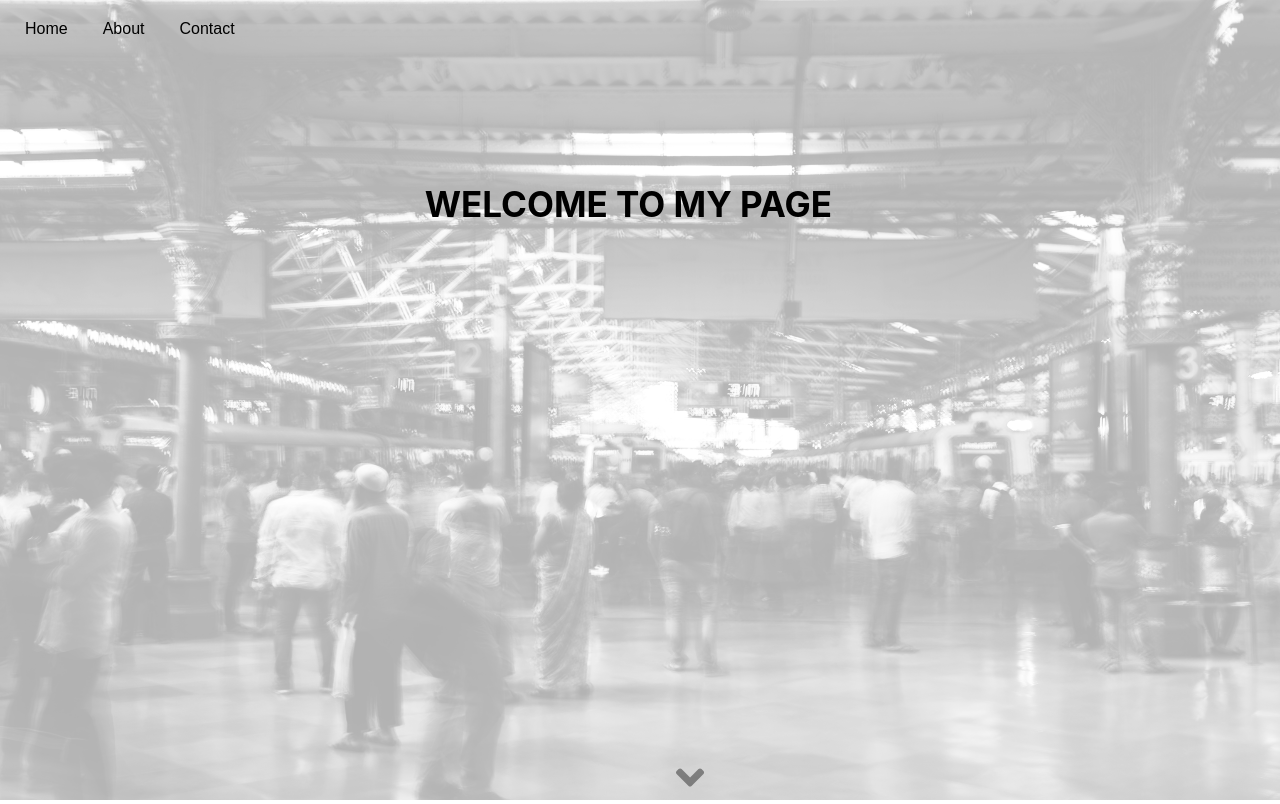
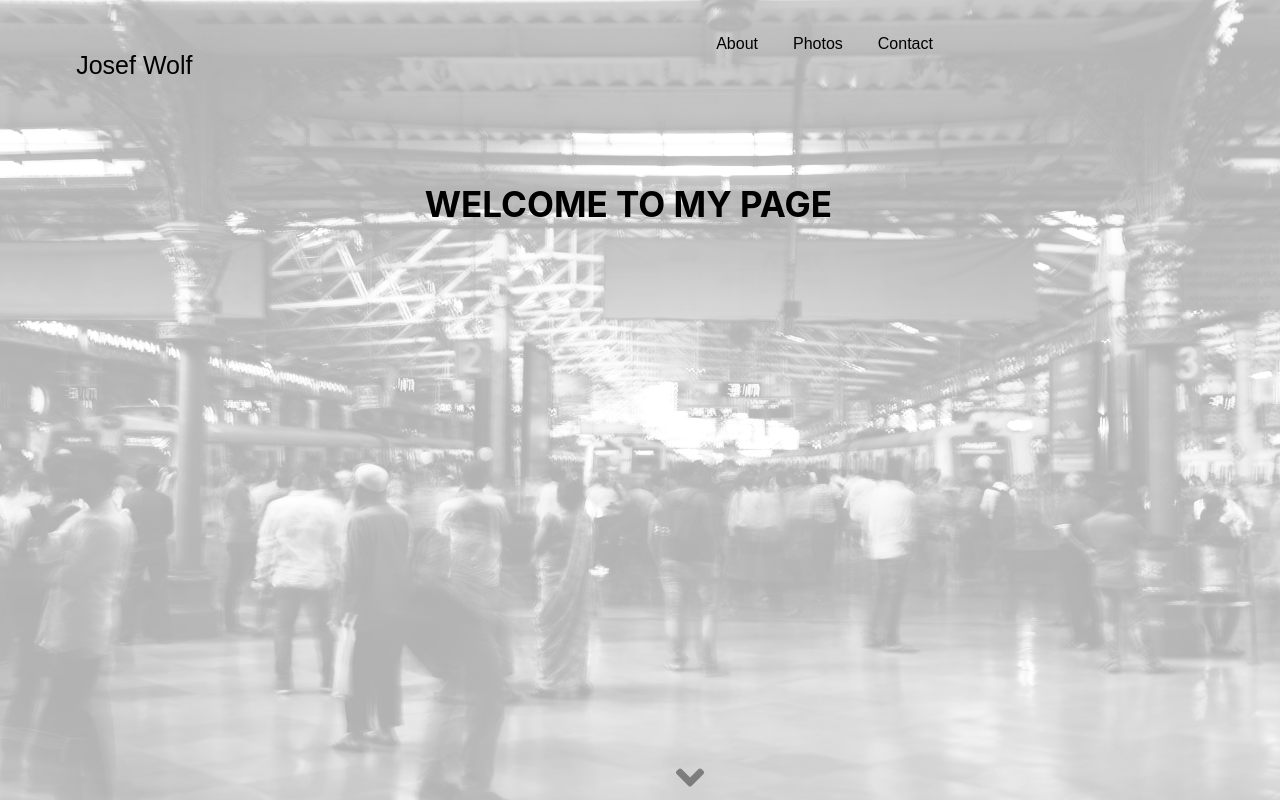
Before and after one commit to jozef-wolf/photo-gallery, a React (Create React App) app: page / in a window 1280 px wide. Built offline with nearby package versions, Linux system fonts and the light colour scheme.

Commit message:
navigation switched

```diff
--- a/src/components/navbar/Navbar.js
+++ b/src/components/navbar/Navbar.js
@@ -6,9 +6,12 @@ const Navbar = () => {
   return (
     <div className="Navbar">
       <div className="left-side">
+        <a href="/home">Josef Wolf</a>
+      </div>
+      <div className="right-side">
         <div className="links" id={showLinks ? "hidden" : ""}>
-          <a href="/home">Home</a>
           <a href="/about">About</a>
+          <a href="/photos">Photos</a>
           <a href="/contact">Contact</a>
         </div>
         <div className="hamburger" onClick={() => setShowLinks(!showLinks)}>
@@ -17,7 +20,6 @@ const Navbar = () => {
           <div />
         </div>
       </div>
-      <div className="right-side"></div>
     </div>
   );
 };
--- a/src/css/base.css
+++ b/src/css/base.css
@@ -14,16 +14,20 @@ body {
   background-color: transparent;
   width: 100%;
   height: 60px;
+  padding-top: 1.2vw;
+  padding-bottom: 1.2vw;
+  padding-left: 4vw;
+  padding-right: 4vw;
   font-family: Arial, Helvetica, sans-serif;
   display: flex;
 }
-.Navbar .left-side #hidden {
+.Navbar .right-side #hidden {
   display: flex;
   flex-direction: column;
   align-items: center;
 }
 @media only screen and (max-width: 768px) {
-  .Navbar .left-side #hidden {
+  .Navbar .right-side #hidden {
     position: absolute;
     left: 0;
     top: 60px;
@@ -32,13 +36,13 @@ body {
     background-color: white;
   }
 }
-.Navbar .left-side {
+.Navbar .right-side {
   flex: 50%;
   display: flex;
   justify-content: left;
   align-items: center;
 }
-.Navbar .left-side .hamburger {
+.Navbar .right-side .hamburger {
   display: none;
   width: 2rem;
   height: 2rem;
@@ -49,39 +53,38 @@ body {
   z-index: 20;
 }
 @media only screen and (max-width: 768px) {
-  .Navbar .left-side .hamburger {
+  .Navbar .right-side .hamburger {
     display: flex;
     justify-content: space-around;
     flex-flow: column nowrap;
   }
 }
-.Navbar .left-side .hamburger div {
+.Navbar .right-side .hamburger div {
   width: 2rem;
   height: 0.25rem;
   background-color: black;
 }
-.Navbar .left-side .links {
+.Navbar .right-side .links {
   display: flex;
   height: 60px;
 }
 @media only screen and (max-width: 768px) {
-  .Navbar .left-side .links {
+  .Navbar .right-side .links {
     display: none;
   }
 }
-.Navbar .left-side .links a {
+.Navbar .right-side .links a {
   text-decoration: none;
   color: #000;
-  font-family: 25px;
   margin-left: 15px;
   padding: 20px 10px;
   position: relative;
 }
-.Navbar .left-side .links a:hover {
+.Navbar .right-side .links a:hover {
   color: #000;
   cursor: pointer;
 }
-.Navbar .left-side .links a::after {
+.Navbar .right-side .links a::after {
   content: "";
   position: absolute;
   width: 20px;
@@ -92,11 +95,19 @@ body {
   transform: scale(0, 1);
   transition: transform 0.3s ease;
 }
-.Navbar .left-side .links a:hover::after {
+.Navbar .right-side .links a:hover::after {
   transform: scale(1, 1);
 }
-.Navbar .right-side {
+.Navbar .left-side {
   flex: 50%;
+  line-height: 4;
+}
+.Navbar .left-side a {
+  text-decoration: none;
+  color: #000;
+  font-size: 25px;
+  margin-left: 15px;
+  padding: 20px 10px;
 }
 
 /*# sourceMappingURL=base.css.map */
--- a/src/css/main.css
+++ b/src/css/main.css
@@ -47,16 +47,20 @@ body {
   background-color: transparent;
   width: 100%;
   height: 60px;
+  padding-top: 1.2vw;
+  padding-bottom: 1.2vw;
+  padding-left: 4vw;
+  padding-right: 4vw;
   font-family: Arial, Helvetica, sans-serif;
   display: flex;
 }
-.Navbar .left-side #hidden {
+.Navbar .right-side #hidden {
   display: flex;
   flex-direction: column;
   align-items: center;
 }
 @media only screen and (max-width: 768px) {
-  .Navbar .left-side #hidden {
+  .Navbar .right-side #hidden {
     position: absolute;
     left: 0;
     top: 60px;
@@ -65,13 +69,13 @@ body {
     background-color: white;
   }
 }
-.Navbar .left-side {
+.Navbar .right-side {
   flex: 50%;
   display: flex;
   justify-content: left;
   align-items: center;
 }
-.Navbar .left-side .hamburger {
+.Navbar .right-side .hamburger {
   display: none;
   width: 2rem;
   height: 2rem;
@@ -82,39 +86,38 @@ body {
   z-index: 20;
 }
 @media only screen and (max-width: 768px) {
-  .Navbar .left-side .hamburger {
+  .Navbar .right-side .hamburger {
     display: flex;
     justify-content: space-around;
     flex-flow: column nowrap;
   }
 }
-.Navbar .left-side .hamburger div {
+.Navbar .right-side .hamburger div {
   width: 2rem;
   height: 0.25rem;
   background-color: black;
 }
-.Navbar .left-side .links {
+.Navbar .right-side .links {
   display: flex;
   height: 60px;
 }
 @media only screen and (max-width: 768px) {
-  .Navbar .left-side .links {
+  .Navbar .right-side .links {
     display: none;
   }
 }
-.Navbar .left-side .links a {
+.Navbar .right-side .links a {
   text-decoration: none;
   color: #000;
-  font-family: 25px;
   margin-left: 15px;
   padding: 20px 10px;
   position: relative;
 }
-.Navbar .left-side .links a:hover {
+.Navbar .right-side .links a:hover {
   color: #000;
   cursor: pointer;
 }
-.Navbar .left-side .links a::after {
+.Navbar .right-side .links a::after {
   content: "";
   position: absolute;
   width: 20px;
@@ -125,11 +128,19 @@ body {
   transform: scale(0, 1);
   transition: transform 0.3s ease;
 }
-.Navbar .left-side .links a:hover::after {
+.Navbar .right-side .links a:hover::after {
   transform: scale(1, 1);
 }
-.Navbar .right-side {
+.Navbar .left-side {
   flex: 50%;
+  line-height: 4;
+}
+.Navbar .left-side a {
+  text-decoration: none;
+  color: #000;
+  font-size: 25px;
+  margin-left: 15px;
+  padding: 20px 10px;
 }
 
 /*# sourceMappingURL=main.css.map */
--- a/src/scss/base.scss
+++ b/src/scss/base.scss
@@ -14,10 +14,14 @@ body {
   background-color: transparent;
   width: 100%;
   height: 60px;
+  padding-top: 1.2vw;
+  padding-bottom: 1.2vw;
+  padding-left: 4vw;
+  padding-right: 4vw;
   font-family: Arial, Helvetica, sans-serif;
   display: flex;
 
-  .left-side #hidden {
+  .right-side #hidden {
     display: flex;
     flex-direction: column;
     align-items: center;
@@ -31,7 +35,7 @@ body {
     }
   }
 
-  .left-side {
+  .right-side {
     flex: 50%;
     display: flex;
     justify-content: left;
@@ -68,7 +72,6 @@ body {
       a {
         text-decoration: none;
         color: #000;
-        font-family: 25px;
         margin-left: 15px;
         padding: 20px 10px;
         position: relative;
@@ -93,7 +96,15 @@ body {
       }
     }
   }
-  .right-side {
+  .left-side {
     flex: 50%;
+    line-height: 4;
+    a {
+      text-decoration: none;
+      color: #000;
+      font-size: 25px;
+      margin-left: 15px;
+      padding: 20px 10px;
+    }
   }
 }
```
Also changed, not shown: 2 other files (tests, documents, lock files or other folders).
